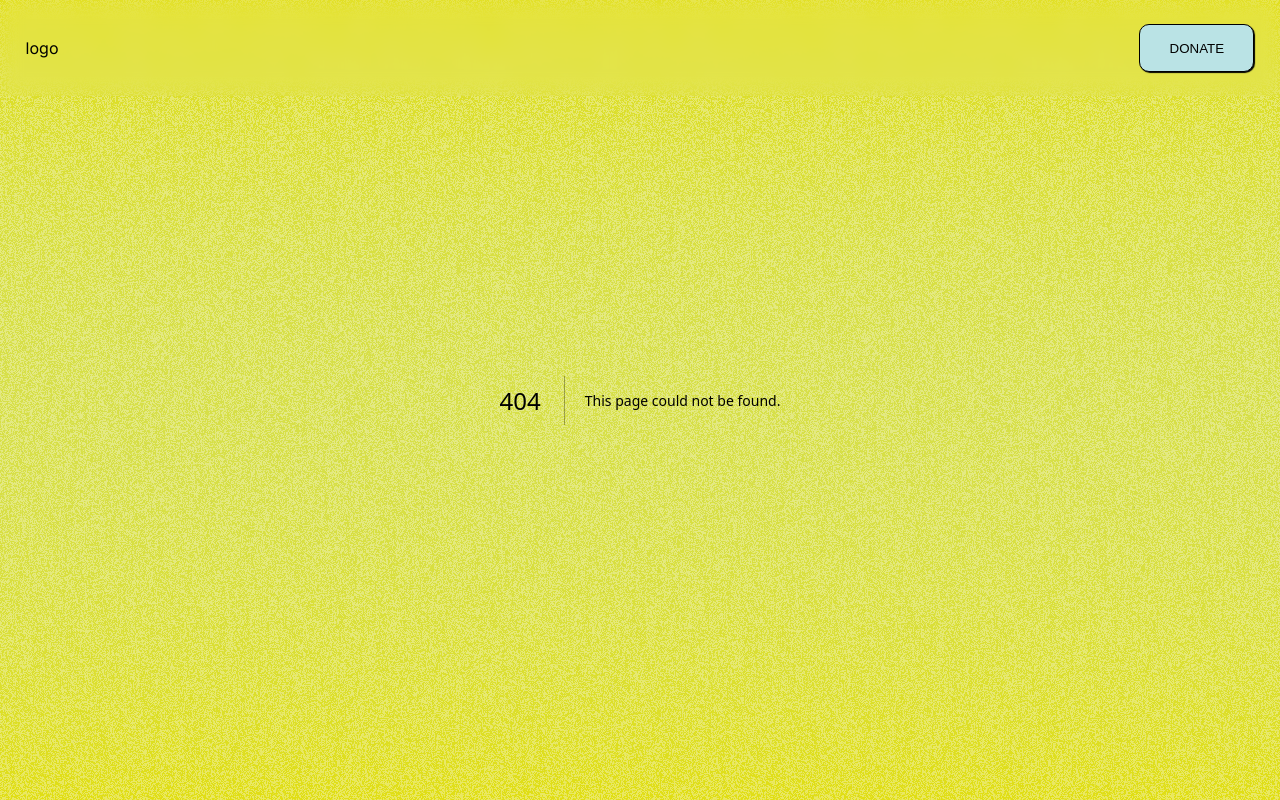
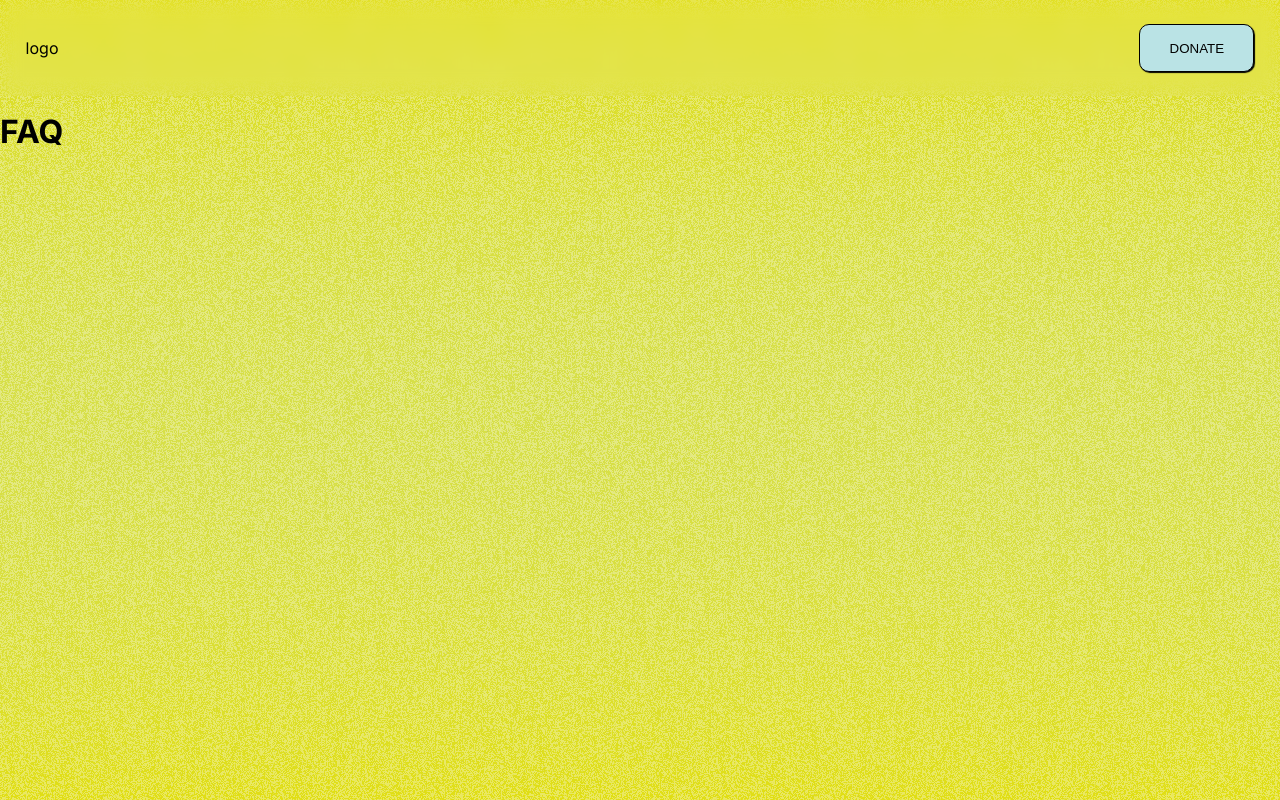
Before and after one commit to heckspoiler/technorama_2050, a Next.js app: page /get-informed in a window 1280 px wide. Before the commit this address had no page. Built offline with nearby package versions, Linux system fonts and the light colour scheme.

Commit message:
adding images and logo

```diff
--- a/app/faq/page.js
+++ /dev/null
@@ -1,6 +0,0 @@
-import React from 'react';
-const sectionone = () => {
-  return <div>sectionone</div>;
-};
-
-export default sectionone;
--- /dev/null
+++ b/app/get-informed/faq.module.css
@@ -0,0 +1,5 @@
+.faqContainer {
+    margin-top: 7rem;
+    height: calc(100vh - 7rem);
+
+}
--- /dev/null
+++ b/app/get-informed/page.js
@@ -0,0 +1,12 @@
+import React from 'react';
+import styles from './faq.module.css';
+
+const faq = () => {
+  return (
+    <div className={styles.faqContainer}>
+      <h1>FAQ</h1>
+    </div>
+  );
+};
+
+export default faq;
```
Also changed, not shown: app/faq/sectionone.module.css (deleted), public/images/Header/logo_schriftzug 1.png (added).
